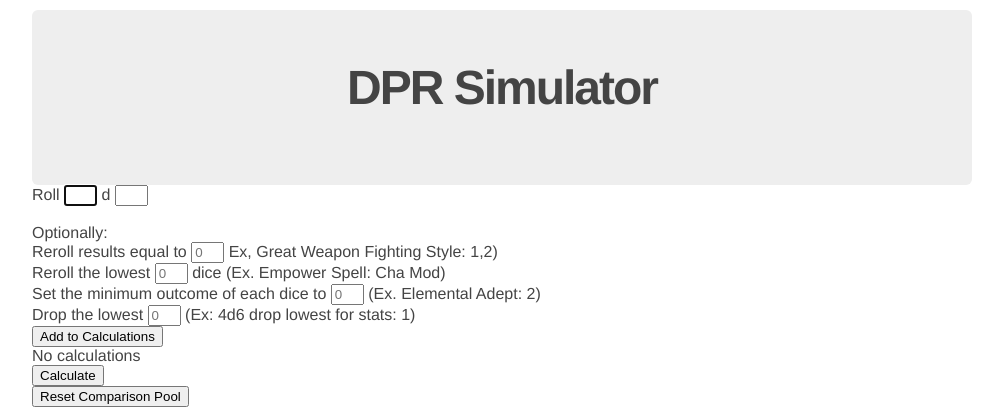
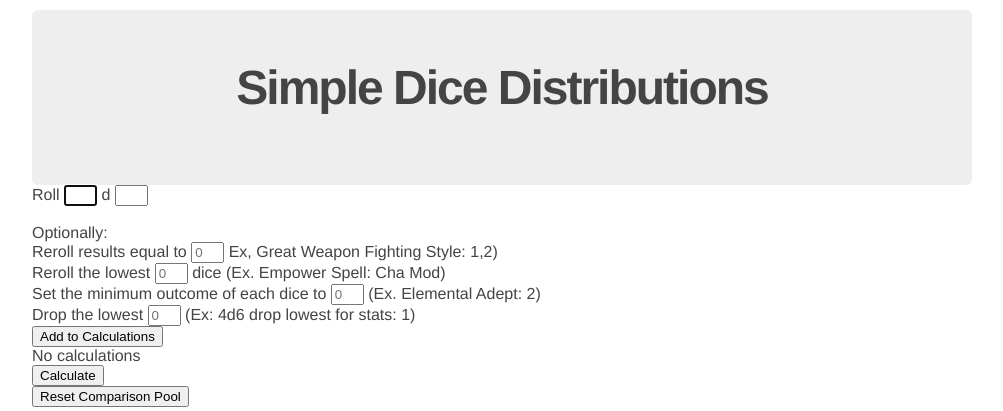
Before and after one commit to sesevgen/DPR_Sim, a Flask app: page /distributions in a window 1280 px wide. Shown: the part 35-446 px from the top of the page, without its empty margins (138-1141 px from the left). Run offline with Flask 2, Linux system fonts and the light colour scheme.

Commit message:
minor aesthetic update

```diff
--- a/app/templates/distributions.html
+++ b/app/templates/distributions.html
@@ -1,7 +1,7 @@
 {% extends "layout.html" %}
 {% block content %}
     <div class="jumbo">
-        <h2>DPR Simulator<h2>
+        <h2>Simple Dice Distributions<h2>
     </div>
     <form action="/add" method="post">
         Roll
```
Also changed, not shown: 1 other file.
